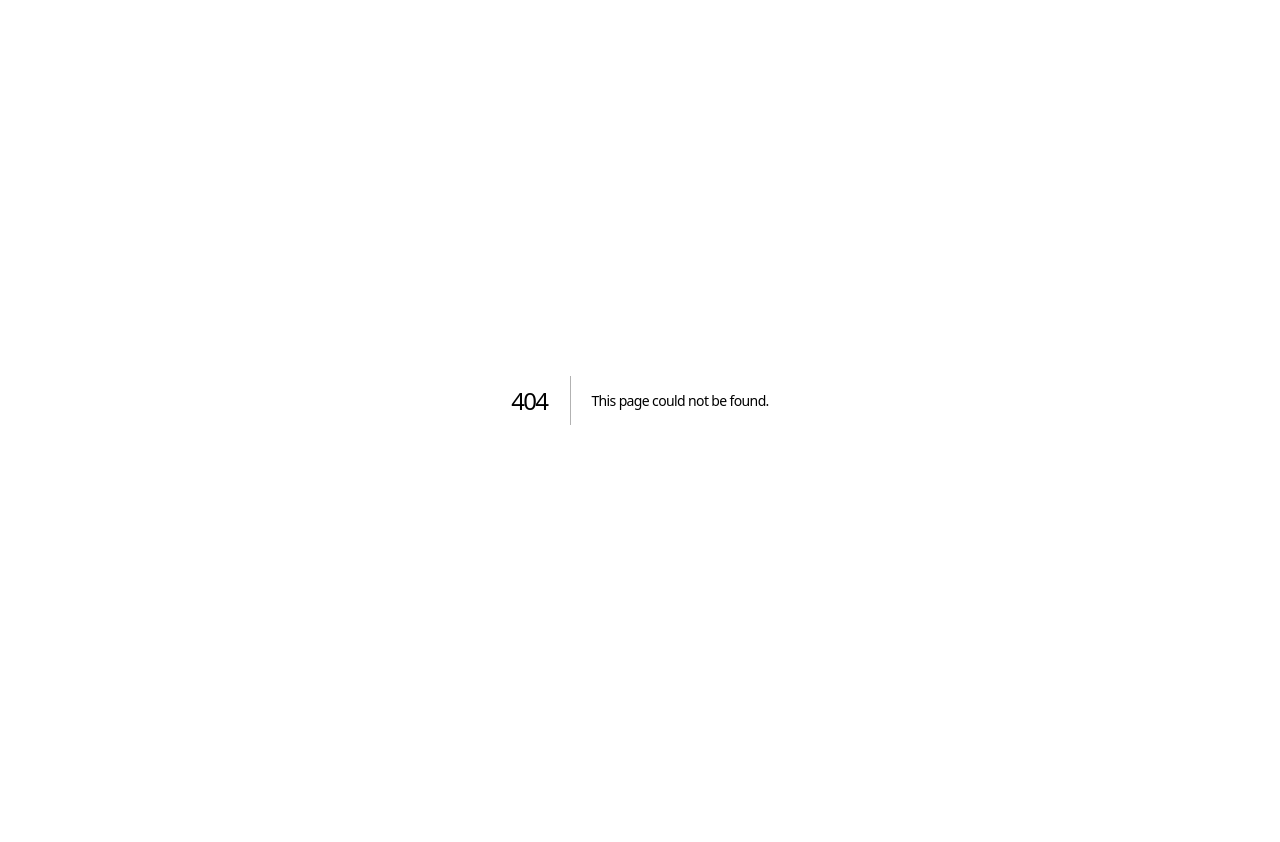
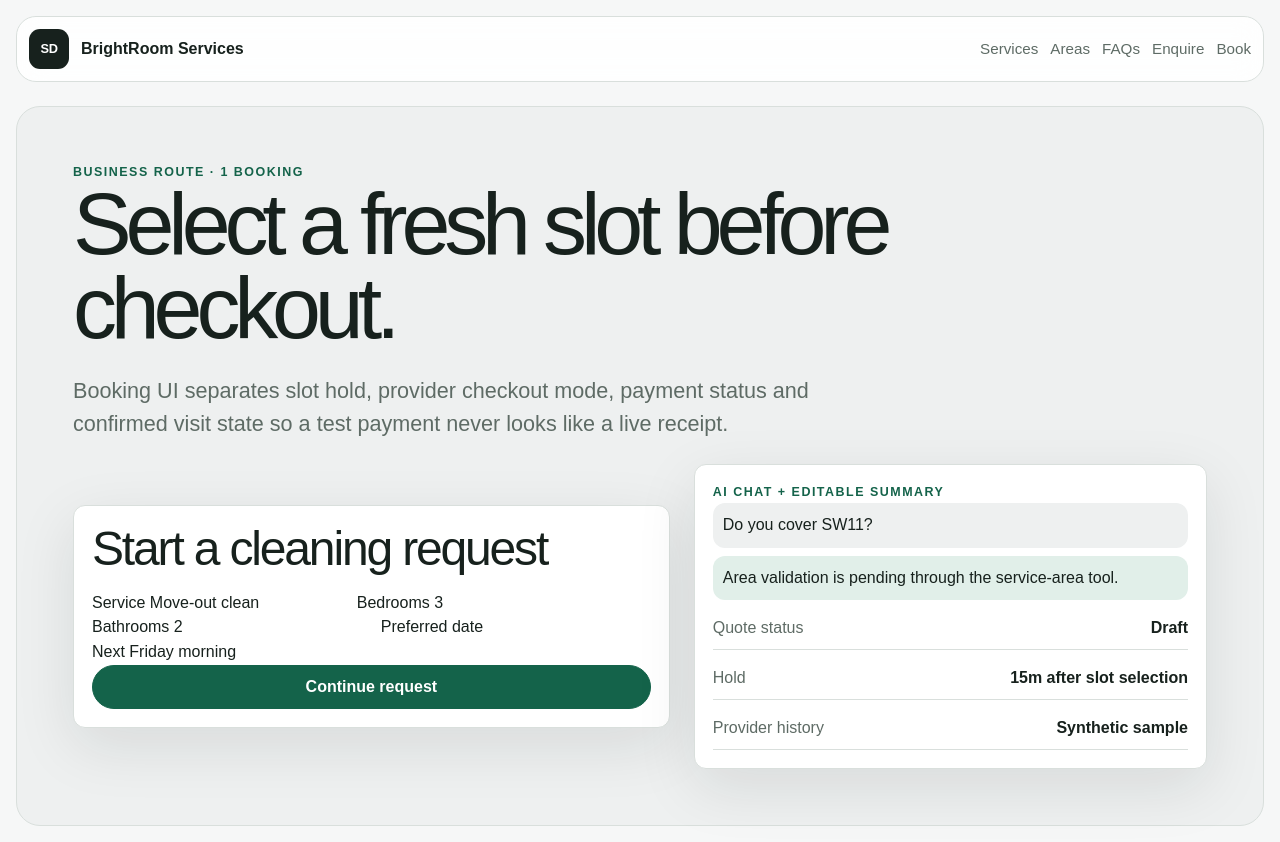
Before and after one commit to SaamVR/ServiceDesk, a Next.js app: page /b/1/book in a window 1280 px wide. Before the commit this address had no page. Before the commit the page ends 800 px from the top, so only its background shows below. Built offline with nearby package versions, Linux system fonts and the light colour scheme.

Commit message:
feat: add business booking route

```diff
--- /dev/null
+++ b/src/app/b/[slug]/book/page.tsx
@@ -0,0 +1,14 @@
+import { OperationalRoute } from "@/features/operations/OperationalRoute";
+
+export default async function BusinessBookPage({ params }: { params: Promise<{ slug: string }> }) {
+  const { slug } = await params;
+
+  return (
+    <OperationalRoute
+      surface="business"
+      resourceLabel={`${slug} booking`}
+      title="Select a fresh slot before checkout."
+      description="Booking UI separates slot hold, provider checkout mode, payment status and confirmed visit state so a test payment never looks like a live receipt."
+    />
+  );
+}
```
